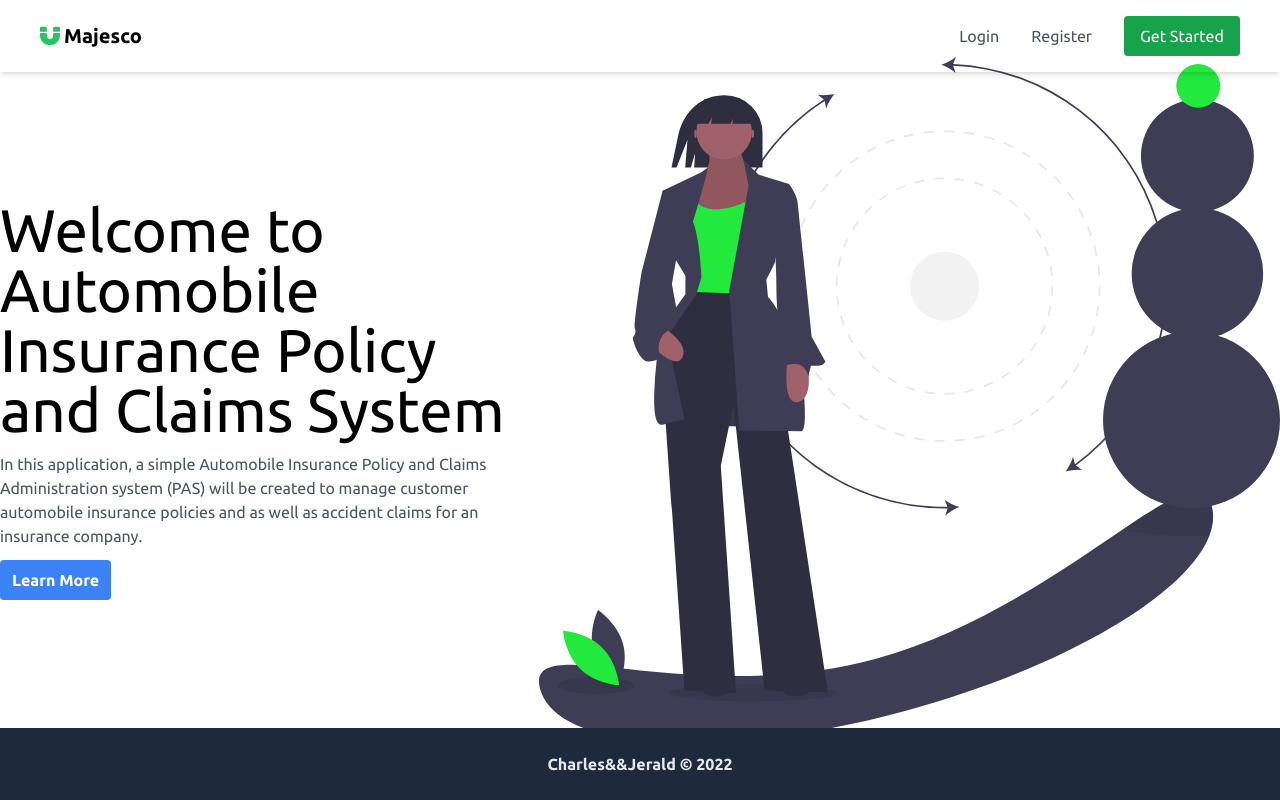
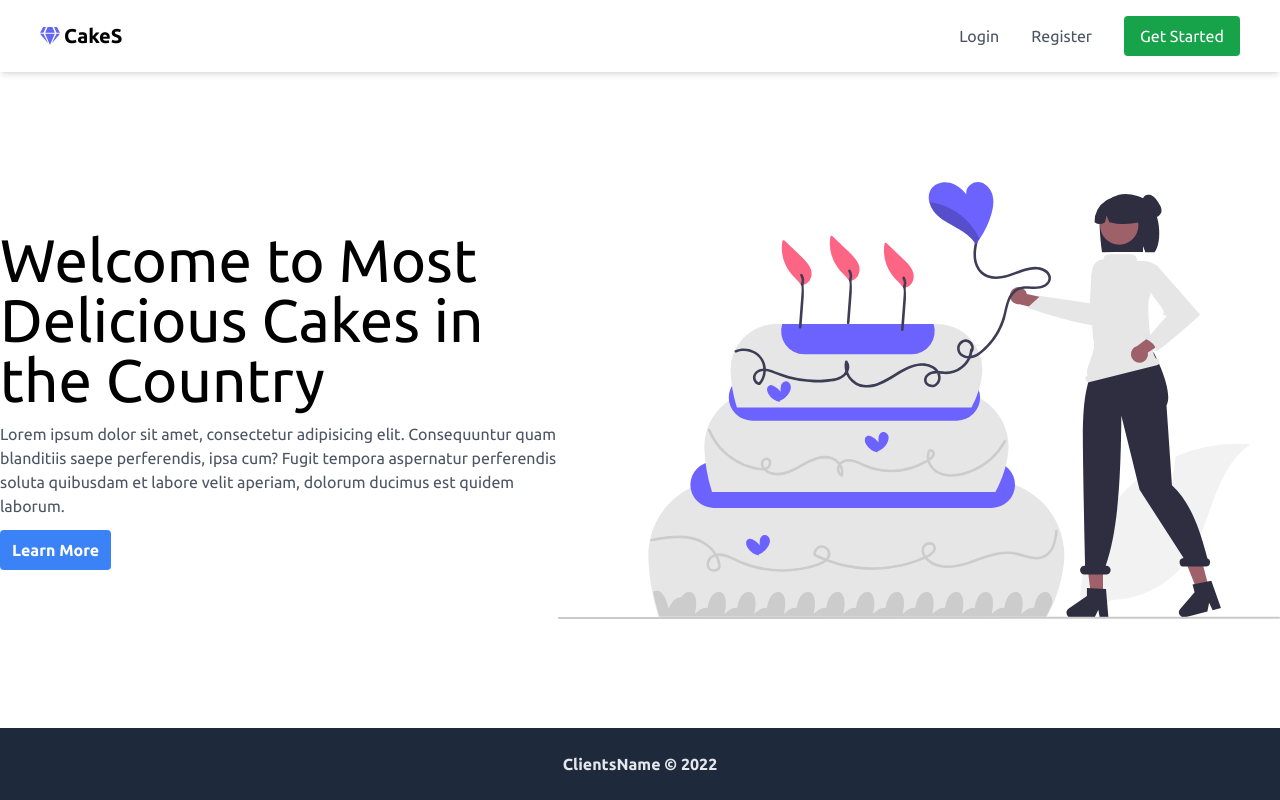
Before and after one commit to eradix/purplebox-fe, a React (Create React App) app: page / in a window 1280 px wide. Built offline with nearby package versions, Linux system fonts and the light colour scheme.

Commit message:
added showcase section

```diff
--- a/src/components/Footer.jsx
+++ b/src/components/Footer.jsx
@@ -3,7 +3,7 @@ import React from "react";
 const Footer = () => {
   return (
     <div className="text-center py-6 bg-slate-800">
-      <p className="text-gray-200 font-bold">Charles&&Jerald &copy; 2022</p>
+      <p className="text-gray-200 font-bold">ClientsName &copy; 2022</p>
     </div>
   );
 };
--- a/src/components/Header.jsx
+++ b/src/components/Header.jsx
@@ -1,6 +1,6 @@
 import React, { useState } from "react";
 import { Link, useNavigate } from "react-router-dom";
-import { FaMagnet, FaWindowClose, FaHamburger, FaCheck } from "react-icons/fa";
+import { FaGem, FaWindowClose, FaHamburger, FaCheck } from "react-icons/fa";
 import Button from "./Button";
 import { useEffect } from "react";
 import { useAuth } from "../App";
@@ -58,10 +58,10 @@ const Header = () => {
         <div className="md:flex items-center justify-between py-4 md:px-10 px-7">
           <Link to={"/"}>
             <div className="flex items-center font-bold cursor-pointer text-xl">
-              <span className="mr-1 text-green-500">
-                <FaMagnet />
+              <span className="mr-1 text-indigo-500">
+                <FaGem />
               </span>
-              <p>Majesco</p>
+              <p>CakeS</p>
             </div>
           </Link>
 
--- a/src/pages/Index.jsx
+++ b/src/pages/Index.jsx
@@ -1,24 +1,24 @@
-import gravitas from "../assets/img/gravitas.svg";
+import cakes from "../assets/img/cakes.svg";
 
 const Index = () => {
   return (
     <div className="h-screen mt-28 md:mt-0 md:flex items-center justify-between">
       <div className="md:w-1/2">
         <h1 className="text-6xl">
-          Welcome to Automobile Insurance Policy and Claims System
+          Welcome to Most Delicious Cakes in the Country
         </h1>
         <p className="text-left my-3 text-gray-600">
-          In this application, a simple Automobile Insurance Policy and
-          Claims Administration system (PAS) will be created to manage customer
-          automobile insurance policies and as well as accident claims for an
-          insurance company.
+          Lorem ipsum dolor sit amet, consectetur adipisicing elit. Consequuntur
+          quam blanditiis saepe perferendis, ipsa cum? Fugit tempora aspernatur
+          perferendis soluta quibusdam et labore velit aperiam, dolorum ducimus
+          est quidem laborum.
         </p>
         <button className="bg-blue-500 font-bold text-white py-2 px-3 rounded">
           Learn More
         </button>
       </div>
       <div>
-        <img src={gravitas} alt="gravitas" />
+        <img src={cakes} alt="gravitas" />
       </div>
     </div>
   );
```
Also changed, not shown: src/assets/img/cakes.svg (added), src/assets/img/gravitas.svg (deleted).
